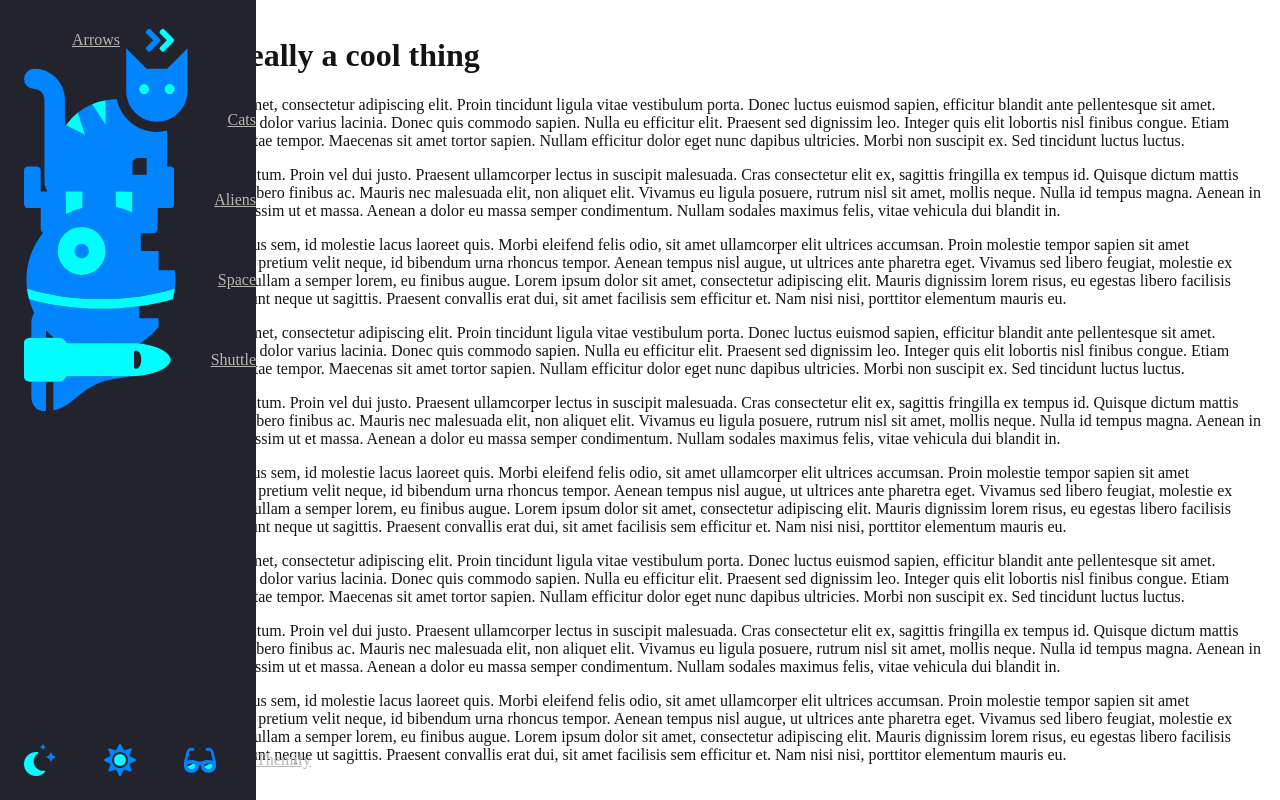
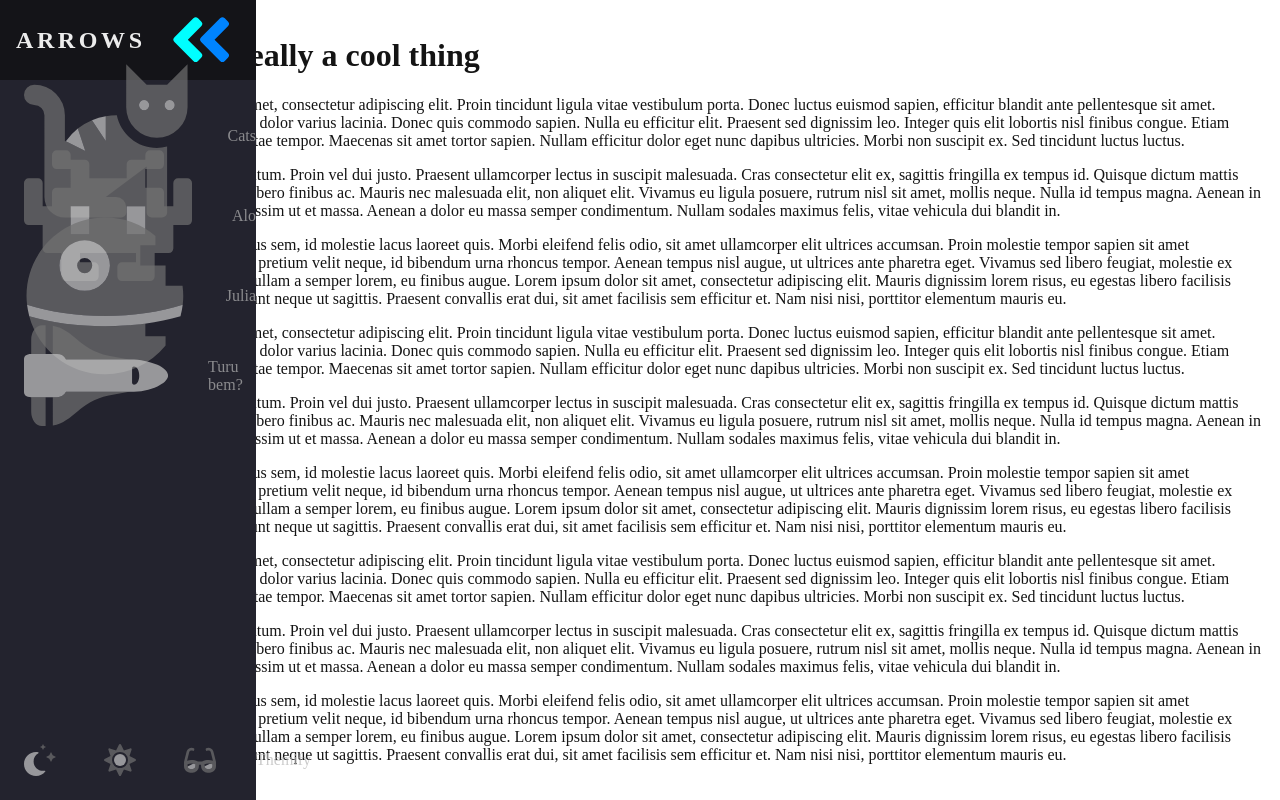
Before and after one commit to CancelOnly/css-navbar, a plain HTML site: page index.html in a window 1280 px wide. Drawn offline with Linux system fonts and the light colour scheme.

Commit message:
added supor for mobile added animation icons

```diff
--- a/index.html
+++ b/index.html
@@ -93,7 +93,7 @@
                   ></path>
                 </g>
               </svg>
-              <span class="link-text">Aliens</span>
+              <span class="link-text">Alo</span>
             </a>
           </li>
 
@@ -122,7 +122,7 @@
                   ></path>
                 </g>
               </svg>
-              <span class="link-text">Space</span>
+              <span class="link-text">Julia</span>
             </a>
           </li>
 
@@ -151,7 +151,7 @@
                   ></path>
                 </g>
               </svg>
-              <span class="link-text">Shuttle</span>
+              <span class="link-text">Turu bem?</span>
             </a>
           </li>
 
--- a/style.css
+++ b/style.css
@@ -6,6 +6,7 @@
     --bg-secondary: #141418;
 
 }
+
 
 body {
     color: rgb(20,20,20);
@@ -32,8 +33,7 @@ main {
 }
 
 .navbar {
-    width: 5rem;
-    height: 100vh;
+
     position: fixed;
     background-color: var(--bg-primary);
     transition: width 200ms ease;
@@ -63,6 +63,15 @@ main {
     align-items: center;
     height: 5rem;
     color: var(--text-primary);
+    text-decoration: none;
+    filter: grayscale(100%) opacity(0.7);
+    transition: var(--transition-speed);
+}
+
+.nav-link:hover {
+    filter: grayscale(0%) opacity(1);
+    background: var(--bg-secondary);
+    color: var(--text-secondary);
 }
 
 .link-text {
@@ -73,14 +82,6 @@ main {
 .nav-link svg {
     min-width: 2rem;
     margin: 0 1.5rem;
-}
-
-.navbar:hover {
-    width: 16rem;
-}
-
-.navbar:hover .link-text {
-    display: block;
 }
 
 .fa-primary {
@@ -96,3 +97,67 @@ main {
 .fa-secondary {
     transition: var(--transition-speed);
 }
+
+.logo {
+    font-weight: bold;
+    text-transform: uppercase;
+    margin-bottom: 1rem;
+    text-align: center;
+    color: var(--text-secondary);
+    background: var(--bg-secondary);
+    font-size: 1.5rem;
+    text-transform: uppercase;
+    letter-spacing: 0.3ch;
+    width: 100%;
+}
+
+.logo svg {
+    transform: rotate(0deg);
+    transition: transform var(--transition-speed);
+}
+
+.navbar:hover .logo svg {
+    transform: rotate(-180deg);
+}
+
+/* small screens*/
+@media only screen and (max-width: 600px) {
+    .navbar {
+        bottom: 0;
+        width: 100vw;
+        height: 5rem;
+    }
+
+    .logo {
+        display: none;
+    }
+
+    .navbar-nav {
+        flex-direction: row;
+    }
+
+    .nav-link {
+        justify-content: center;
+    }
+
+    main {
+        margin: 0;
+    }
+}
+/*large screens*/
+@media only screen and (min-width: 600px) {
+    .navbar {
+        top: 0;
+        width: 5rem;
+        height: 100vh;
+    }
+
+    .navbar:hover {
+        width: 16rem;
+    }
+
+    .navbar:hover .link-text {
+        display: inline;
+        transition: opacity var(--transition-speed);
+    }
+}
```
